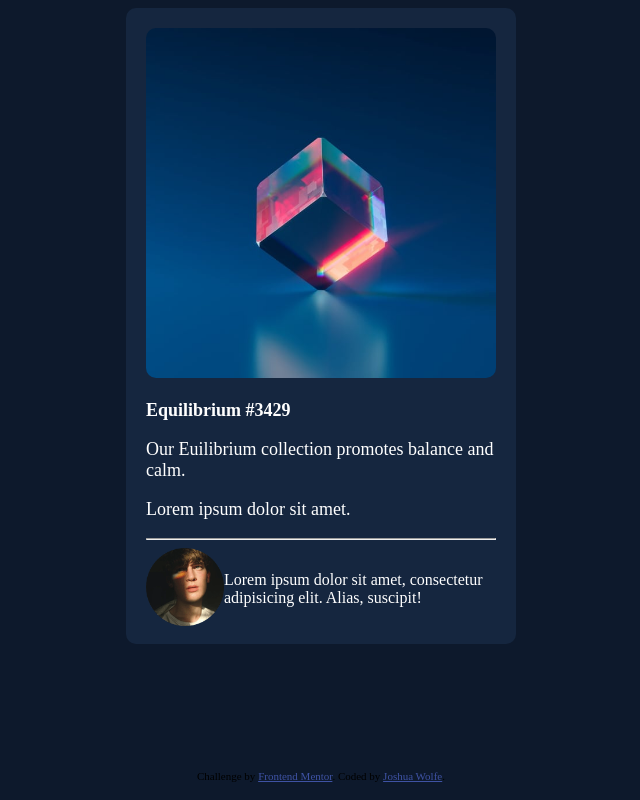
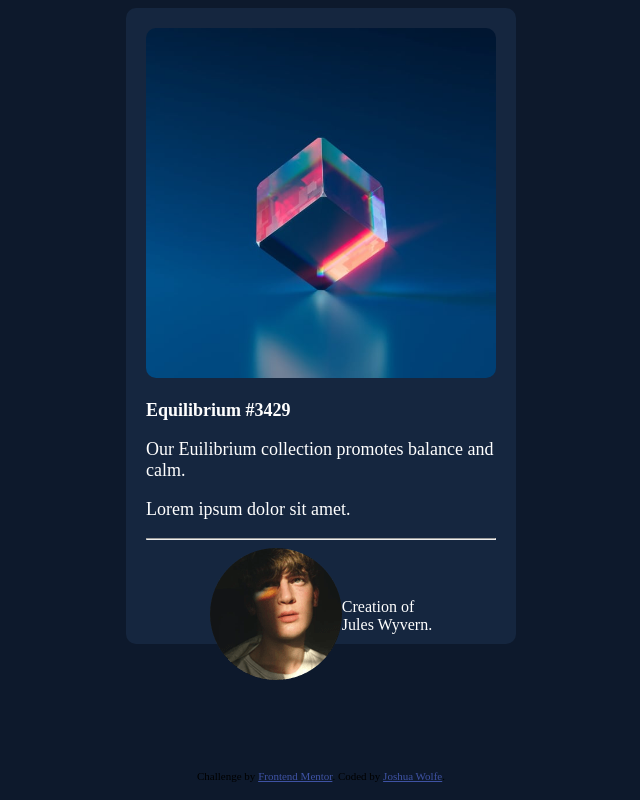
Before and after one commit to joshuamwolfe/nft-card, a plain HTML site: page nft-preview-card-component-main/index.html in a window 1280 px wide. Shown: the whole page, without its empty margins (319-959 px from the left). Drawn offline with Linux system fonts and the light colour scheme.

Commit message:
Tweaks to main card companent.

```diff
--- a/nft-preview-card-component-main/css/style.css
+++ b/nft-preview-card-component-main/css/style.css
@@ -31,7 +31,6 @@ body p {
     align-items: center;
     color: var(--white-color);
     display: flex;
-    flex-wrap: nowrap;
     max-height: 100%;
     justify-content: center;
 }
@@ -48,15 +47,12 @@ body p {
     background-color: var(--card-bg-color);
 }
 
-/*.flex-column img {*/
-/*    max-width: 100%;*/
-/*    height: auto;*/
-/*    border-radius: 10px;*/
-/*    padding: 5px;*/
-/*}*/
-
-.asdf {
+.flex-column img {
     max-width: 100%;
     height: auto;
     border-radius: 10px;
 }
+
+.flex-column-1 {
+    height: 25px;
+}
--- a/nft-preview-card-component-main/index.html
+++ b/nft-preview-card-component-main/index.html
@@ -17,14 +17,14 @@
         <div class="parent-container">
             <div class="flex-row">
                 <div class="flex-column">
-                    <img class="asdf" src="./images/image-equilibrium.jpg" alt="" />
+                    <img class='asdf' src="./images/image-equilibrium.jpg" alt="" />
                     <p class="heading-1">Equilibrium #3429</p>
                     <p>Our Euilibrium collection promotes balance and calm.</p>
                     <p>Lorem ipsum dolor sit amet.</p>
                     <hr />
 	                <div class='flex-row'>
-		                <div class='flex-column-1'><img class="asdf" src="./images/image-avatar.png" alt="" /></div>
-		                <div class='flex-column-2'>Lorem ipsum dolor sit amet, consectetur adipisicing elit. Alias, suscipit!</div>
+		                <div class='flex-column-2'><img src="./images/image-avatar.png" alt="" /></div>
+		                <div class='flex-column-3'>Creation of <aside>Jules Wyvern.</aside></div>
 	                </div>
 
                 </div>
```
Also changed, not shown: 1 other file.
